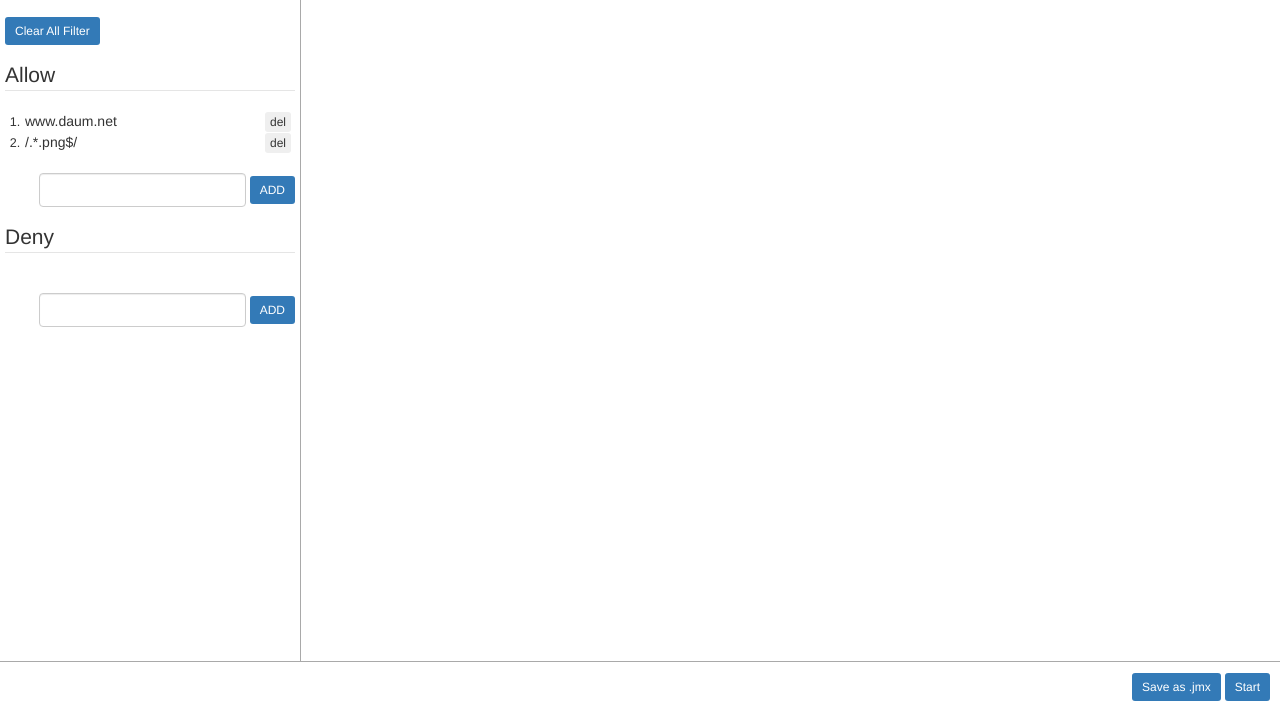
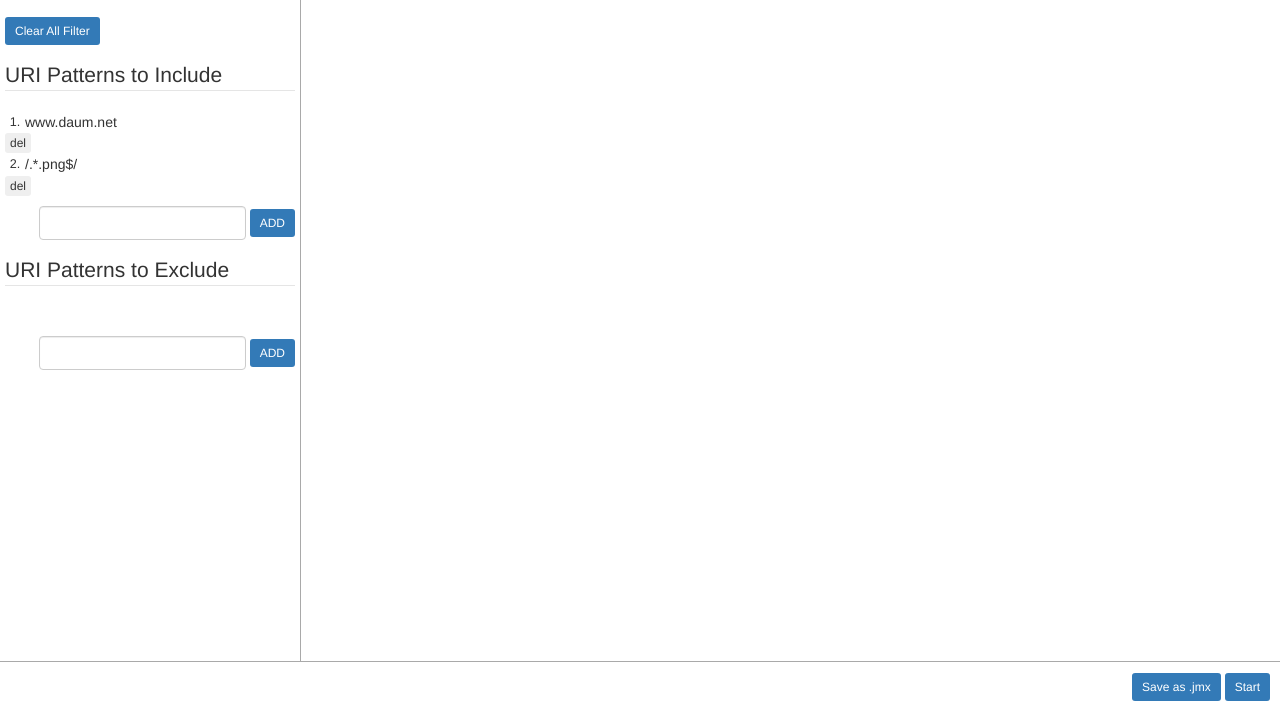
Before and after one commit to jacojang/JMeterScriptRecorder, a website: page data/config.html in a window 1280 px wide. Shown: the part 89-800 px from the top of the page. Drawn offline with Linux system fonts and the light colour scheme.

Commit message:
modify style

```diff
--- a/data/config.html
+++ b/data/config.html
@@ -17,7 +17,7 @@
 					<button type="button" class="btn-sm btn-primary">Clear All Filter</button>
 				</fieldset>
 				<fieldset class="form-group" name="Allow">
-					<legend>Allow</legend>
+					<legend>URI Patterns to Include</legend>
 					<div id="allow_list" class="item_table">
 						<div class="allow item">
 							<div class="item_number">1.</div>
@@ -43,7 +43,7 @@
 					</form>
 				</fieldset>
 				<fieldset class="form-group" name="Deny">
-					<legend>Deny</legend>
+					<legend>URI Patterns to Exclude</legend>
                     <div id="deny_list" class="item_table">
 					</div>
 					<br>
--- a/data/css/style.css
+++ b/data/css/style.css
@@ -53,6 +53,7 @@
 	width:calc(100% - 300px);
 	border-left: 1px solid darkgray;
 	overflow-y: scroll;
+	overflow-x: hidden;
 	padding:10px;
 }
 .bottom {
@@ -76,31 +77,41 @@
 	float: left;
 }
 
+.form-inline {
+	padding-top: 10px;
+}
+
 .item_table {
-	display: table;
+	display: block;
 	width: 100%;
 }
 .item {
-	display: table-row;
+	display: block;
+	clear: both;
+	line-height: 1.6em;
 }
 .item_text {
-	display: table-cell;
+	display: block;
 	color: darkgray;
+	float: left;
+    width: calc(100% - 50px);
 }
 .item_text_span {
-	display: table-cell;
+	display: block;
 	color: darkgray;
 	overflow: hidden;
 	text-overflow: ellipsis;
 	white-space: nowrap;
 }
 .item_control {
-	display: table-cell;
+	display: block;
 	width: 30px;
+	float: left;
 }
 .item_number {
-	display: table-cell;
+	display: block;
 	width: 20px;
 	text-align: center;
 	font-size: 0.9em;
+	float: left;
 }
```
